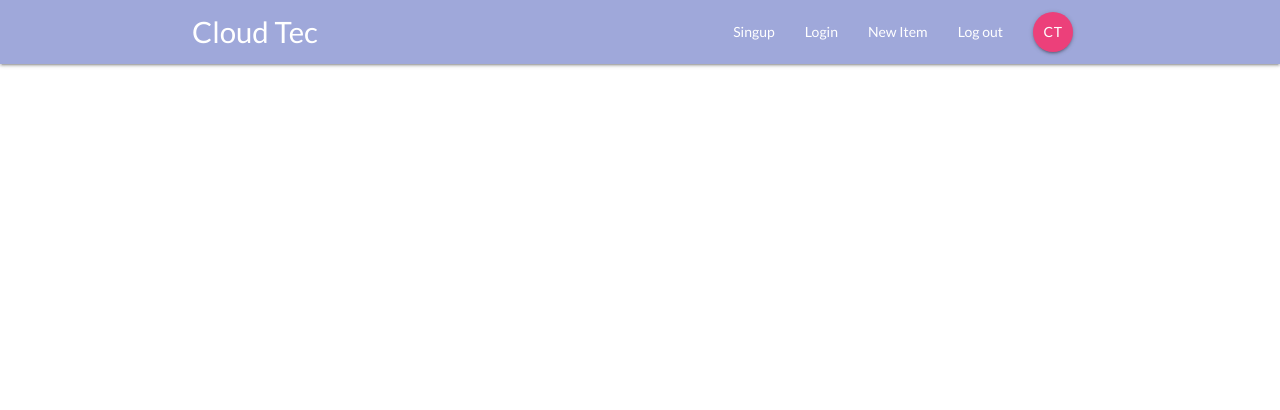
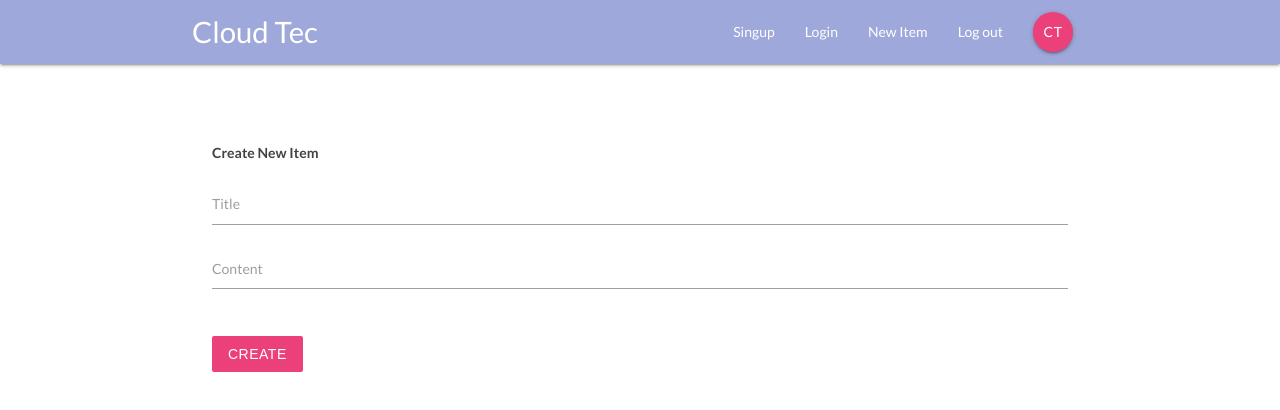
Before and after one commit to PrabhathIroshan1/cloud_tec, a React (Create React App) app: page /createItem in a window 1280 px wide. Shown: the top 410 px of the page. Built offline with nearby package versions, Linux system fonts and the light colour scheme.

Commit message:
install redux & nav bar links connect

```diff
--- a/package.json
+++ b/package.json
@@ -9,8 +9,10 @@
     "materialize-css": "^1.0.0-rc.2",
     "react": "^16.12.0",
     "react-dom": "^16.12.0",
+    "react-redux": "^7.2.0",
     "react-router-dom": "^5.1.2",
     "react-scripts": "3.4.0",
+    "redux": "^4.0.5",
     "semantic-ui-css": "^2.4.1"
   },
   "scripts": {
--- a/src/App.js
+++ b/src/App.js
@@ -5,6 +5,7 @@
 import ItemDetails from './components/items/itemDetails';
 import SignIn from './components/auth/SignIn';
 import SignUp from './components/auth/SignUp';
+import CreateItem from './components/items/CreateItems';
 
 function App() {
   return (
@@ -16,6 +17,7 @@
           <Route path='/item/:id' component={ ItemDetails } />
           <Route path='/signIn' component={ SignIn } />
           <Route path='/signUp' component={ SignUp } />
+          <Route path='/createItem' component={  CreateItem }/>
         </Switch>
     </div>
     </BrowserRouter>
--- a/src/components/items/CreateItems.js
+++ b/src/components/items/CreateItems.js
@@ -0,0 +1,44 @@
+import React, { Component } from 'react'
+
+class CreateItem extends Component {
+    state ={
+        title:'',
+        content:''
+    }
+
+    handleChange = (e) => {
+        this.setState({
+            [e.target.id]: e.target.value
+        })
+    }
+
+    handleSubmit = (e) => {
+        e.preventDefault();
+        console.log(this.state)
+    }
+
+    render() {
+        return (
+            <div className="container">
+                <form className="white" onSubmit={this.handleSubmit}>
+                    <h5 className="grey-text text-darken-3">Create New Item</h5>
+                    <div className="input-field">
+                        <label htmlFor="title">Title</label>
+                        <input type="text" id="title" onChange={this.handleChange}/>
+                    </div>
+                    <div className="input-field">
+                        <label htmlFor="content">Content</label>
+                        <textarea id="content" className="materialize-textarea" onChange={this.handleChange}/>
+                    </div>
+                    <div className="input-field">
+                        <button className="btn pink lighten-1 z-depth-0">
+                            Create
+                        </button>
+                    </div>
+                </form>
+            </div>
+        )
+    }
+}
+
+export  default CreateItem;
--- a/src/components/layout/SingedInLinks.js
+++ b/src/components/layout/SingedInLinks.js
@@ -5,7 +5,7 @@
 const SingedInLinks = () => {
     return(
         <ul className="right">
-            <li><NavLink to='/'>New Item</NavLink></li>
+            <li><NavLink to='/createItem'>New Item</NavLink></li>
             <li><NavLink to='/'>Log out</NavLink></li>
             <li><NavLink to='/' className="btn btn-floating pink lighten-1">CT</NavLink></li>
         </ul>
--- a/src/components/layout/SingedOutLinks.js
+++ b/src/components/layout/SingedOutLinks.js
@@ -5,8 +5,8 @@
 const SingedOutLinks = () => {
     return(
         <ul className="right">
-            <li><NavLink to='/'>Singup</NavLink></li>
-            <li><NavLink to='/'>Login</NavLink></li>
+            <li><NavLink to='/signup'>Singup</NavLink></li>
+            <li><NavLink to='/signin'>Login</NavLink></li>
         </ul>
     )
 }
--- a/src/index.css
+++ b/src/index.css
@@ -1,4 +1,7 @@
 body {
+  padding:0;
+  background-color: #95e8f3;
+  min-height: 100%;
   margin: 0;
   font-family: -apple-system, BlinkMacSystemFont, 'Segoe UI', 'Roboto', 'Oxygen',
     'Ubuntu', 'Cantarell', 'Fira Sans', 'Droid Sans', 'Helvetica Neue',
@@ -11,3 +14,16 @@
   font-family: source-code-pro, Menlo, Monaco, Consolas, 'Courier New',
     monospace;
 }
+
+html {
+  min-height: 100%;
+}
+
+form{
+  padding: 20px;
+  margin-top: 60px;
+}
+
+form button, form h5{
+  margin: 20px 0;
+}
```
Also changed, not shown: 1 other file (tests, documents, lock files or other folders).
